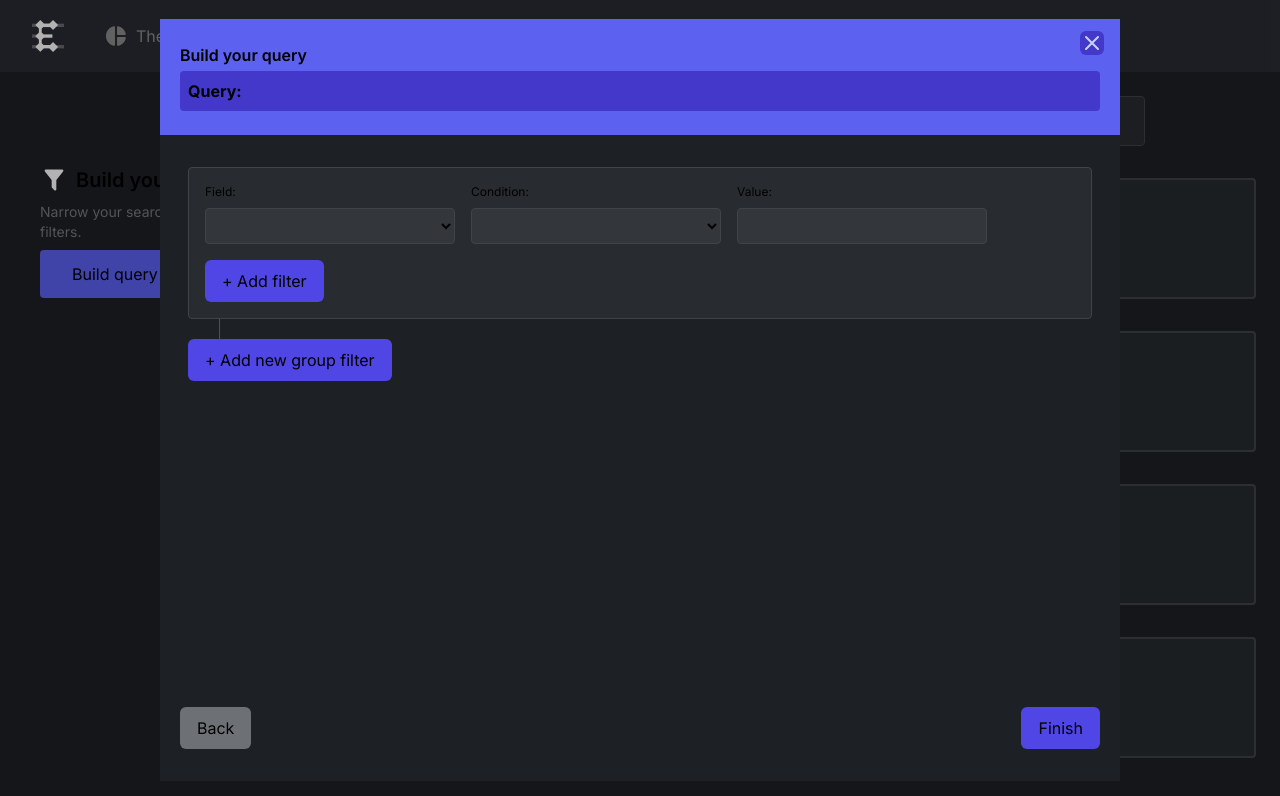
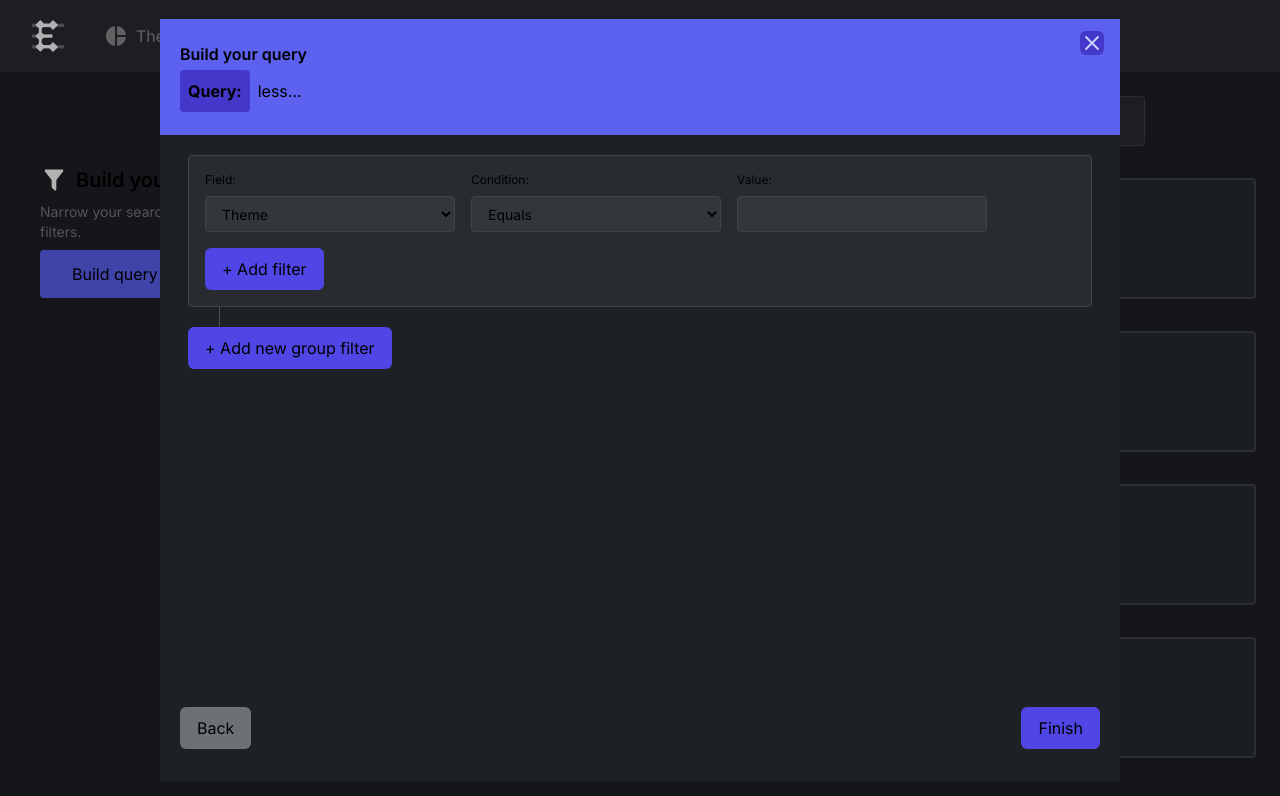
Before and after one commit to ayush4345/query-builder, a Next.js app: page / in a window 1280 px wide. Both pictures are taken after a click on the button "Build query". Shown: the top 796 px of the page. Built offline with nearby package versions, Linux system fonts and the light colour scheme.

Commit message:
add support for complex queries

```diff
--- a/src/components/QueryBuilderModal.tsx
+++ b/src/components/QueryBuilderModal.tsx
@@ -3,14 +3,13 @@ import { QueryBuilder } from "@/lib/QueryBuilder";
 import { Rule, RuleGroup } from "@/models/rules.model";
 import { CONJUNCTION } from '@/constants/conjunction';
 import { RULETYPE } from '@/constants/rule-type-enum';
+import { RuleGroupBox } from './RuleGroupBox';
+import { ConditionType, FieldType } from '@/constants/options';
 
 type QueryBuilderModalProps = {
     setOpenModal: Dispatch<SetStateAction<boolean>>;
     queryBuilder: QueryBuilder
 }
-
-const fieldType: string[] = ['Theme', 'Sub-theme', 'Reason', 'Language', 'Source', 'Rating', 'Time Period', 'Customer ID']
-const conditionType: string[] = ['Equals', 'Does not equal', 'Like', 'Not like', 'Is Empty', 'Is', 'Is not']
 
 const QueryBuilderModal = ({ setOpenModal, queryBuilder }: QueryBuilderModalProps) => {
 
@@ -18,31 +17,52 @@ const QueryBuilderModal = ({ setOpenModal, queryBuilder }: QueryBuilderModalProp
     const [field, setField] = useState<Rule['field']>()
     const [condition, setCondition] = useState<Rule['condition']>()
     const [value, setValue] = useState<string>('')
+    const [viewMore, setViewMore] = useState<boolean>(false)
 
     const [ruleGroupObject, setRuleGroupObject] = useState<RuleGroup | null>(null);
     const [ruleGroupString, setRuleGroupString] = useState('');
 
-    // Handler to update the rule group
+    const updateRuleGroupState = () => {
+        setRuleGroupObject(queryBuilder.getRuleGroupObject());
+        setRuleGroupString(queryBuilder.getRuleGroupString());
+    };
+
     const handleAddRule = () => {
         queryBuilder
             .addRule({ field: field, condition: condition, value: [value], type: 'rule' })
-            .setConjunction('AND');
+            .setConjunction(mainConjunction);
 
-        // Update state to trigger re-render
-        setRuleGroupObject(queryBuilder.getRuleGroupObject());
-        setRuleGroupString(queryBuilder.getRuleGroupString());
-        setField(undefined)
-        setCondition(undefined)
-        setValue('')
+        updateRuleGroupState();
+        setField('Theme');
+        setCondition('Equals');
+        setValue('');
     };
 
+    const handleAddRuleGroup = () => {
+
+        if (ruleGroupObject == null) return
+
+        const rules = ruleGroupObject.children.filter(child => child.type === 'rule');
+
+        if (rules.length > 0) {
+            const newRuleGroup: RuleGroup = {
+                type: 'rule_group',
+                children: rules,
+                conjunction: mainConjunction,
+                not: false
+            };
+
+            const nonRules = ruleGroupObject.children.filter(child => child.type !== 'rule');
+
+            ruleGroupObject.children = [...nonRules, newRuleGroup];
+
+            updateRuleGroupState();
+        }
+    }
+
     const handleConjunctionChange = (conjunction: CONJUNCTION) => {
-        queryBuilder
-            .setConjunction(conjunction);
-
-        // Update state to trigger re-render
-        setRuleGroupObject(queryBuilder.getRuleGroupObject());
-        setRuleGroupString(queryBuilder.getRuleGroupString());
+        queryBuilder.setConjunction(conjunction);
+        updateRuleGroupState();
     };
 
     useEffect(() => {
@@ -70,47 +90,79 @@ const QueryBuilderModal = ({ setOpenModal, queryBuilder }: QueryBuilderModalProp
     return (
         <div id="modal_background" className="fixed min-h-screen top-0 left-0 w-screen bg-black/30 flex items-center justify-center z-10">
             <div className='bg-[#1D2025] z-20 w-[960px]'>
-                <div className='bg-[#5C61F0] h-[116px] relative px-5 flex flex-col gap-1 justify-center'>
+                <div className='bg-[#5C61F0] min-h-[116px] relative px-5 py-4 flex flex-col gap-1 justify-center'>
                     <p className='font-semibold'>Build your query</p>
-                    <div className='bg-[#4338CA] p-2 rounded h-10'><strong>Query: </strong>{ruleGroupString}</div>
+                    <div className='flex gap-2'>
+                        <div className={`bg-[#4338CA] leading-[26px] p-2 rounded text-ellipsis ${viewMore ? 'h-10 overflow-hidden' : ''}`}><strong>Query: </strong>{ruleGroupString}</div>
+                        <button onClick={() => setViewMore(!viewMore)}>{viewMore ? 'more...' : 'less...'}</button>
+                    </div>
                     <button onClick={() => setOpenModal(false)} className='absolute top-3 right-4 bg-[#4338CA] w-6 h-6 rounded-[6px]'><img src='X.svg' /></button>
                 </div>
                 <section className={`mt-5 h-[65vh] overflow-y-scroll mx-7 ${ruleGroupObject && ruleGroupObject.children.filter(child => child.type === RULETYPE.rule_group).length > 0 ? "bg-[#282B30] p-4 rounded border-[1px] border-[#404348]" : ""}`}>
                     {ruleGroupObject && ruleGroupObject.children.filter(child => child.type === RULETYPE.rule_group).length > 0 &&
                         <div className='bg-white/5 border-[1px] flex border-[#404348] relative w-24 h-8 rounded mb-7'>
+                            <button onClick={() => handleConjunctionChange(CONJUNCTION.and)} className={`w-12 block text-center rounded-l ${ruleGroupObject.conjunction == CONJUNCTION.and ? 'bg-[#5C61F0]' : ''}`}>AND</button>
+                            <button onClick={() => handleConjunctionChange(CONJUNCTION.or)} className={`w-12 block text-center rounded-r ${ruleGroupObject.conjunction == CONJUNCTION.or ? 'bg-[#5C61F0]' : ''}`}>OR</button>
+                        </div>
+                    }
+                    {
+                        ruleGroupObject && ruleGroupObject.children.map((data, index) => {
+                            if (data.type == "rule_group") {
+                                return (
+                                    <RuleGroupBox key={index} data={data} />
+                                )
+                            }
+                        })
+                    }
+                    <div className='bg-[#282B30] p-4 rounded border-[1px] border-[#404348]'>
+                        {ruleGroupObject && (
+                            <>
+                                {ruleGroupObject.children.length > 1 &&
+                                    <div className='bg-white/5 border-[1px] flex border-[#404348] relative w-24 h-8 rounded mb-7'>
                                         <button onClick={() => setMainConjunction(CONJUNCTION.and)} className={`w-12 block text-center rounded-l ${mainConjunction == CONJUNCTION.and ? 'bg-[#5C61F0]' : ''}`}>AND</button>
                                         <button onClick={() => setMainConjunction(CONJUNCTION.or)} className={`w-12 block text-center rounded-r ${mainConjunction == CONJUNCTION.or ? 'bg-[#5C61F0]' : ''}`}>OR</button>
                                     </div>
                                 }
-                    <div className='bg-[#282B30] p-4 rounded border-[1px] border-[#404348] mt-3'>
-                        {ruleGroupObject && (
-                            <>
-                                {ruleGroupObject.children.length > 1 &&
-                                    <div className='bg-white/5 border-[1px] flex border-[#404348] relative w-24 h-8 rounded mb-7'>
-                                        <button onClick={() => handleConjunctionChange(CONJUNCTION.and)} className={`w-12 block text-center rounded-l ${ruleGroupObject.conjunction == CONJUNCTION.and ? 'bg-[#5C61F0]' : ''}`}>AND</button>
-                                        <button onClick={() => handleConjunctionChange(CONJUNCTION.or)} className={`w-12 block text-center rounded-r ${ruleGroupObject.conjunction == CONJUNCTION.or ? 'bg-[#5C61F0]' : ''}`}>OR</button>
-                                    </div>
-                                }
-                                {ruleGroupObject.children.map((data, index) => {
-                                    switch (true) {
-                                        case data.type == "rule":
+                                {ruleGroupObject.children.map((child, index) => {
+                                    if (child.type == "rule") {
                                         return (
                                             <div key={index} className='flex w-full gap-4 mb-4'>
                                                 <div className='flex flex-col'>
-                                                        <label className='mb-2 text-xs' htmlFor="country">Field:</label>
-                                                        <select defaultValue={data.field} className='px-3 py-2 rounded outline-none w-[250px] border-[#404348] border-[1px] bg-white/5 h-9 text-[14px]' name="country" id="country">
-                                                            {fieldType.map((data, index) => <option key={index} className='text-black' value={data}>{data}</option>)}
+                                                    <label className='mb-2 text-xs' htmlFor={`field-${index}`}>Field:</label>
+                                                    <select
+                                                        defaultValue={child.field}
+                                                        className='px-3 py-2 rounded outline-none w-[250px] border-[#404348] border-[1px] bg-white/5 h-9 text-[14px]'
+                                                        id={`field-${index}`}
+                                                    >
+                                                        {FieldType.map((field, idx) => (
+                                                            <option key={idx} className='text-black' value={field}>
+                                                                {field}
+                                                            </option>
+                                                        ))}
                                                     </select>
                                                 </div>
                                                 <div className='flex flex-col'>
-                                                        <label className='mb-2 text-xs' htmlFor="country">Condition:</label>
-                                                        <select defaultValue={data.condition} className='px-3 py-2 rounded outline-none w-[250px] border-[#404348] border-[1px] bg-white/5 h-9 text-[14px]' name="country" id="country">
-                                                            {conditionType.map((data, index) => <option key={index} className='text-black' value={data}>{data}</option>)}
+                                                    <label className='mb-2 text-xs' htmlFor={`condition-${index}`}>Condition:</label>
+                                                    <select
+                                                        defaultValue={child.condition}
+                                                        className='px-3 py-2 rounded outline-none w-[250px] border-[#404348] border-[1px] bg-white/5 h-9 text-[14px]'
+                                                        id={`condition-${index}`}
+                                                    >
+                                                        {ConditionType.map((condition, idx) => (
+                                                            <option key={idx} className='text-black' value={condition}>
+                                                                {condition}
+                                                            </option>
+                                                        ))}
                                                     </select>
                                                 </div>
                                                 <div className='flex flex-col'>
-                                                        <label className='mb-2 text-xs' htmlFor="country">Value:</label>
-                                                        <input readOnly defaultValue={data.value} className='px-3 py-2 rounded outline-none w-[250px] border-[#404348] border-[1px] bg-white/5 h-9 text-[14px]' name="country" id="country" />
+                                                    <label className='mb-2 text-xs' htmlFor={`value-${index}`}>Value:</label>
+                                                    <input
+                                                        readOnly
+                                                        defaultValue={child.value}
+                                                        className='px-3 py-2 rounded outline-none w-[250px] border-[#404348] border-[1px] bg-white/5 h-9 text-[14px]'
+                                                        id={`value-${index}`}
+                                                    />
                                                 </div>
                                             </div>
                                         )
@@ -120,22 +172,45 @@ const QueryBuilderModal = ({ setOpenModal, queryBuilder }: QueryBuilderModalProp
                         )}
                         <div className='flex w-full gap-4 mb-4'>
                             <div className='flex flex-col'>
-                                <label className='mb-2 text-xs' htmlFor="country">Field:</label>
-                                <select value={field} onChange={(e) => setField(e.target.value as Rule["field"])} className='px-3 py-2 rounded outline-none w-[250px] border-[#404348] border-[1px] bg-white/5 h-9 text-[14px]' name="country" id="country">
-                                    <option className='text-black' value={undefined}></option>
-                                    {fieldType.map((data, index) => <option key={index} className='text-black' value={data}>{data}</option>)}
+                                <label className='mb-2 text-xs' htmlFor="new-field">Field:</label>
+                                <select
+                                    value={field}
+                                    onChange={(e) => setField(e.target.value as Rule["field"])}
+                                    className='px-3 py-2 rounded outline-none w-[250px] border-[#404348] border-[1px] bg-white/5 h-9 text-[14px]'
+                                    id="new-field"
+                                >
+                                    <option value='' disabled>Select a field</option>
+                                    {FieldType.map((field, idx) => (
+                                        <option key={idx} className='text-black' value={field}>
+                                            {field}
+                                        </option>
+                                    ))}
                                 </select>
                             </div>
                             <div className='flex flex-col'>
-                                <label className='mb-2 text-xs' htmlFor="country">Condition:</label>
-                                <select value={condition} onChange={(e) => setCondition(e.target.value as Rule['condition'])} className='px-3 py-2 rounded outline-none w-[250px] border-[#404348] border-[1px] bg-white/5 h-9 text-[14px]' name="country" id="country">
-                                    <option className='text-black' value={undefined}></option>
-                                    {conditionType.map((data, index) => <option key={index} className='text-black' value={data}>{data}</option>)}
+                                <label className='mb-2 text-xs' htmlFor="new-condition">Condition:</label>
+                                <select
+                                    value={condition}
+                                    onChange={(e) => setCondition(e.target.value as Rule["condition"])}
+                                    className='px-3 py-2 rounded outline-none w-[250px] border-[#404348] border-[1px] bg-white/5 h-9 text-[14px]'
+                                    id="new-condition"
+                                >
+                                    <option value='' disabled>Select a condition</option>
+                                    {ConditionType.map((condition, idx) => (
+                                        <option key={idx} className='text-black' value={condition}>
+                                            {condition}
+                                        </option>
+                                    ))}
                                 </select>
                             </div>
                             <div className='flex flex-col'>
-                                <label className='mb-2 text-xs' htmlFor="country">Value:</label>
-                                <input value={value} onChange={(e) => setValue(e.target.value)} className='px-3 py-2 rounded outline-none w-[250px] border-[#404348] border-[1px] bg-white/5 h-9 text-[14px]' name="country" id="country" />
+                                <label className='mb-2 text-xs' htmlFor="new-value">Value:</label>
+                                <input
+                                    value={value}
+                                    onChange={(e) => setValue(e.target.value)}
+                                    className='px-3 py-2 rounded outline-none w-[250px] border-[#404348] border-[1px] bg-white/5 h-9 text-[14px]'
+                                    id="new-value"
+                                />
                             </div>
                         </div>
                         <button
@@ -148,11 +223,11 @@ const QueryBuilderModal = ({ setOpenModal, queryBuilder }: QueryBuilderModalProp
                         </button>
                     </div>
                     <div className='h-5 w-8 border-r-[1px] border-r-[#4F4F4F]' />
-                    <button className='px-[17px] py-[9px] bg-[#4F46E5] rounded-[6px] outline-none'>+ Add new group filter</button>
+                    <button onClick={() => handleAddRuleGroup()} className='px-[17px] py-[9px] bg-[#4F46E5] rounded-[6px] outline-none'>+ Add new group filter</button>
                 </section>
                 <div className='flex justify-between mx-5 my-8'>
                     <button onClick={() => setOpenModal(false)} className='px-[17px] py-[9px] bg-[#6D7175] rounded-[6px] outline-none'>Back</button>
-                    <button className='px-[17px] py-[9px] bg-[#4F46E5] rounded-[6px] outline-none'>Finish</button>
+                    <button onClick={() => setOpenModal(false)} className='px-[17px] py-[9px] bg-[#4F46E5] rounded-[6px] outline-none'>Finish</button>
                 </div>
             </div>
         </div>
--- /dev/null
+++ b/src/components/RuleGroupBox.tsx
@@ -0,0 +1,46 @@
+import { CONJUNCTION } from '@/constants/conjunction';
+import { ConditionType, FieldType } from '@/constants/options';
+import { RuleGroup } from '@/models/rules.model';
+import React from 'react';
+
+interface RuleGroupProps {
+    data: RuleGroup
+}
+
+export const RuleGroupBox: React.FC<RuleGroupProps> = ({ data }) => {
+    return (
+        <>
+            <div className='bg-[#282B30] p-4 rounded border-[1px] border-[#404348]'>
+                <div className='bg-white/5 border-[1px] flex border-[#404348] relative w-24 h-8 rounded mb-7'>
+                    <button className={`w-12 block text-center rounded-l ${data.conjunction == CONJUNCTION.and ? 'bg-[#5C61F0]' : ''}`}>AND</button>
+                    <button className={`w-12 block text-center rounded-r ${data.conjunction == CONJUNCTION.or ? 'bg-[#5C61F0]' : ''}`}>OR</button>
+                </div>
+                {data.children.map((data, index) => {
+                    if (data.type == "rule") {
+                        return (
+                            <div key={index} className='flex w-full gap-4 mb-4'>
+                                <div className='flex flex-col'>
+                                    <label className='mb-2 text-xs' htmlFor="country">Field:</label>
+                                    <select disabled defaultValue={data.field} className='px-3 py-2 rounded outline-none w-[250px] border-[#404348] border-[1px] bg-white/5 h-9 text-[14px]' name="country" id="country">
+                                        {FieldType.map((data, index) => <option key={index} className='text-black' value={data}>{data}</option>)}
+                                    </select>
+                                </div>
+                                <div className='flex flex-col'>
+                                    <label className='mb-2 text-xs' htmlFor="country">Condition:</label>
+                                    <select disabled defaultValue={data.condition} className='px-3 py-2 rounded outline-none w-[250px] border-[#404348] border-[1px] bg-white/5 h-9 text-[14px]' name="country" id="country">
+                                        {ConditionType.map((data, index) => <option key={index} className='text-black' value={data}>{data}</option>)}
+                                    </select>
+                                </div>
+                                <div className='flex flex-col'>
+                                    <label className='mb-2 text-xs' htmlFor="country">Value:</label>
+                                    <input readOnly defaultValue={data.value} className='px-3 py-2 rounded outline-none w-[250px] border-[#404348] border-[1px] bg-white/5 h-9 text-[14px]' name="country" id="country" />
+                                </div>
+                            </div>
+                        )
+                    }
+                })}
+            </div>
+            <div className='h-5 w-8 border-r-[1px] border-r-[#4F4F4F]' />
+        </>
+    );
+};
--- /dev/null
+++ b/src/constants/options.ts
@@ -0,0 +1,2 @@
+export const FieldType: string[] = ['Theme', 'Sub-theme', 'Reason', 'Language', 'Source', 'Rating', 'Time Period', 'Customer ID']
+export const ConditionType: string[] = ['Equals', 'Does not equal', 'Like', 'Not like', 'Is Empty', 'Is', 'Is not']
--- a/src/lib/QueryBuilder.ts
+++ b/src/lib/QueryBuilder.ts
@@ -1,5 +1,4 @@
 import { Rule, RuleGroup } from "@/models/rules.model";
-
 
 export class QueryBuilder {
   private ruleGroup: RuleGroup;
@@ -45,6 +44,8 @@ export class QueryBuilder {
     const childStrings = children.map(child => {
       if (child.type === 'rule_group') {
         const qb = new QueryBuilder();
+
+        qb.setConjunction(child.conjunction)
         child.children.map((data) => {
           qb.addRule(data as Rule);
         })
```
Lines whose indentation alone changed are shown as unchanged.
